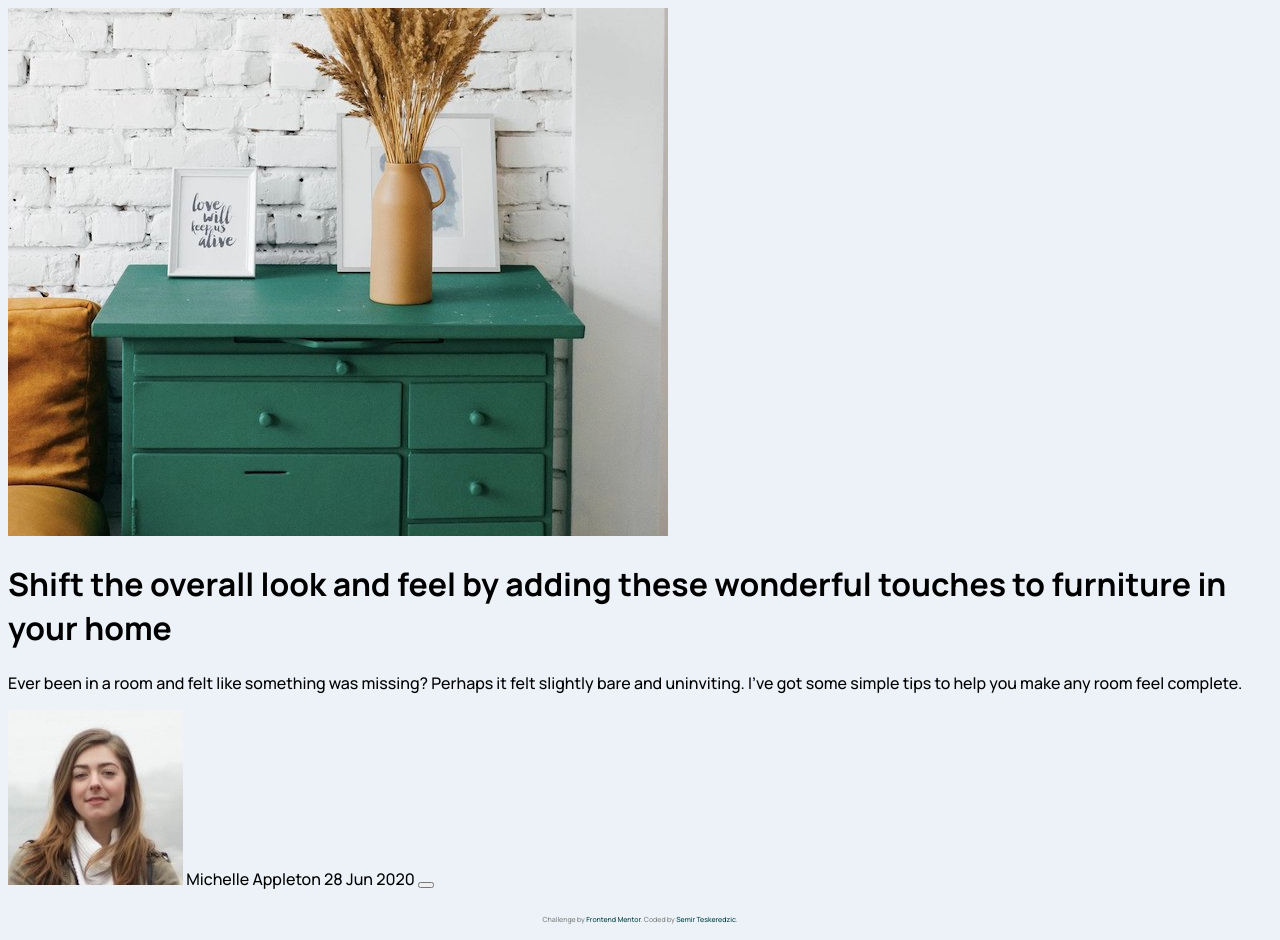
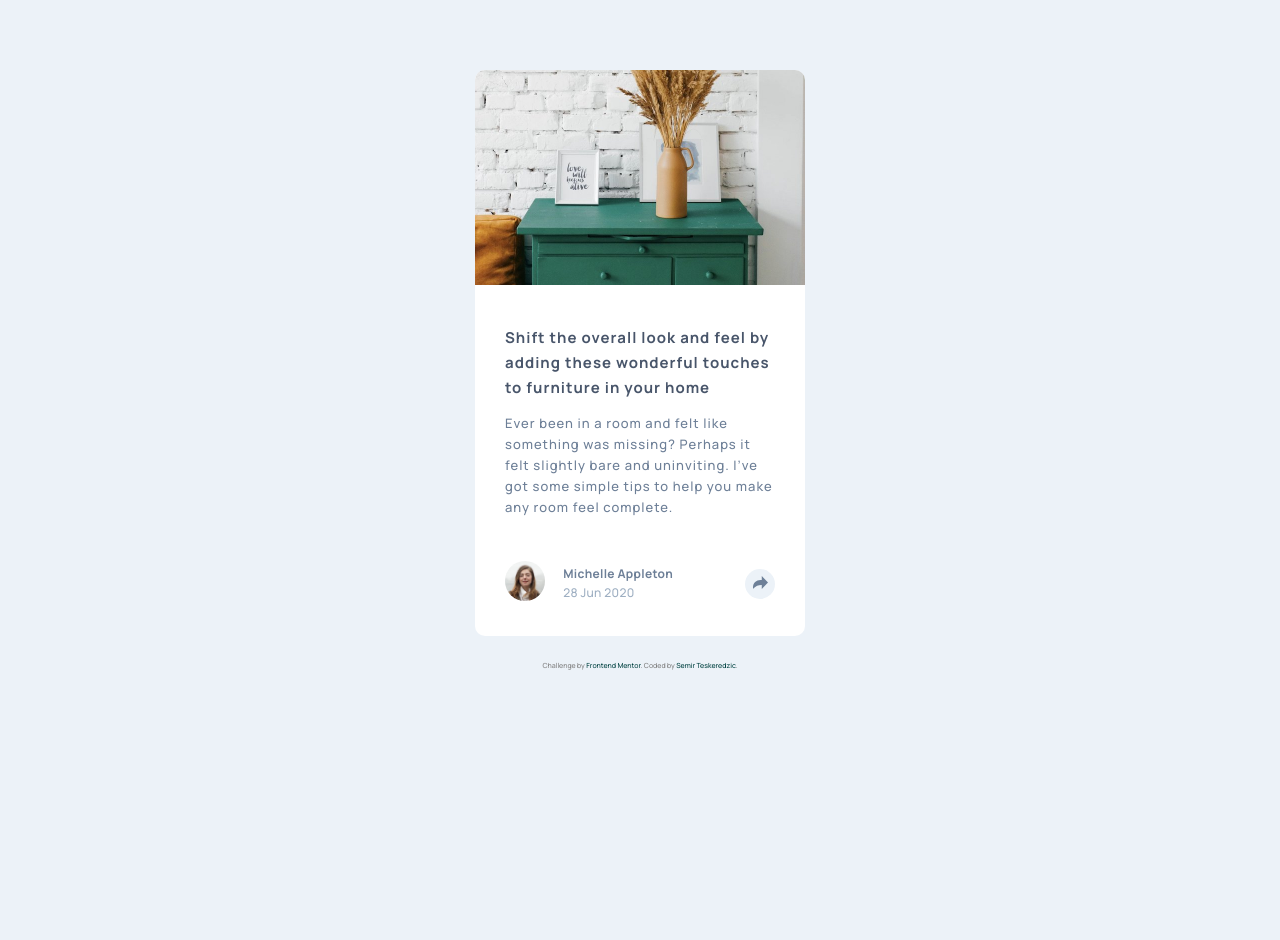
Before and after one commit to semirteskeredzic/article-preview, a plain HTML site: page index.html in a window 1280 px wide. After the commit the page ends 800 px from the top, so only its background shows below. Drawn offline with Linux system fonts and the light colour scheme.

Commit message:
share component initial js

```diff
--- a/index.html
+++ b/index.html
@@ -17,13 +17,12 @@
   <link rel="Stylesheet" type="text/css" href="./styles/styles.css">
 
   <!-- External JS -->
-  <link href="./js/main.js">
+  <script type="text/javascript" src="./js/main.js"></script>
 
 </head>
 <body>
   <div class="main--container">
     <div class="card-image--container">
-      <img class="card--image" src="images/drawers.jpg" />
     </div>
     <div class="card-text--container">
       <h1 class="card-text--title">Shift the overall look and feel by adding these wonderful
@@ -32,19 +31,39 @@
         it felt slightly bare and uninviting. I’ve got some simple tips
         to help you make any room feel complete.</p>
     </div>
-    <div class="card-bottom--container">
+
+
+    <div class="card-bottom--container open">
+
+      <div class="card-bottom--main-container">
+        <div class="card-bottom--info-container">
+          <div class="card-bottom--image-container">
             <img class="card-bottom--image" src="./images/avatar-michelle.jpg" />
+          </div>
+          <div class="card-bottom--additional-container">
             <span class="card-bottom--name">Michelle Appleton</span>
             <span class="card-bottom--date">28 Jun 2020</span>
-      <button class="card-bottom--button-share-open" />
           </div>
+        </div>
+        <div class="card-bottom--button-container">
+          <button onclick="toggleShare()" class="card-bottom--button-share-open"><img class="card-button--icon" src="./images/icon-share.svg"/></button>
+        </div>
+      </div>
+
       <div class="card-bottom--share-container">
+        <div class="card-bottom--share-info-container">
           <span class="card-bottom--share-text">Share</span>
           <img class="card-bottom--share-icon" src="./images/icon-facebook.svg" />
           <img class="card-bottom--share-icon" src="./images/icon-twitter.svg" />
           <img class="card-bottom--share-icon" src="./images/icon-pinterest.svg" />
-      <button class="card-bottom--button-share-close" />
         </div>
+        <button onclick="toggleShare()" class="card-bottom--button-share-close"><img class="card-button--icon-share" src="./images/icon-share.svg"/></button>
+      </div>
+
+    </div>
+
+
+
   </div>
 
   <div class="attribution">
--- a/js/main.js
+++ b/js/main.js
@@ -0,0 +1,13 @@
+function toggleShare() {
+    let shareElement = document.getElementsByClassName("card-bottom--share-container");
+    let standardElement = document.getElementsByClassName("card-bottom--main-container");
+    let mainElement = document.getElementsByClassName("card-bopttom--container");
+
+    if(shareElement[0].style.display === "none") {
+        standardElement[0].style.display = "none";
+        shareElement[0].style.display = "flex";
+    } else {
+        standardElement[0].style.display = "flex";
+        shareElement[0].style.display = "none";
+    }
+}
--- a/styles/styles.css
+++ b/styles/styles.css
@@ -1,11 +1,118 @@
 body {
     font-family: 'Manrope', sans-serif;
     background-color: hsl(210, 46%, 95%);
+    color: hsl(214, 17%, 51%)
+}
+
+.main--container {
+    border-radius: 10px;
+    margin: 0 auto;
+    background-color: #fff;
+    max-width: 330px;
+    margin-top: 70px;
+}
+
+.card-image--container {
+    width: 330px;
+    height: 215px;
+    background-image: url(../images/drawers.jpg);
+    background-size: cover;
+    border-radius: 10px 10px 0 0 ;
 }
 
 .card-bottom--share-container {
     display: none;
 }
+
+.card-text--container {
+    padding: 30px;
+}
+
+.card-text--title {
+    font-size: 15px;
+    font-weight: 700;
+    line-height: 25px;
+    color: hsl(217, 19%, 35%);
+    letter-spacing: 1px;
+}
+
+.card-text--paragraph {
+    font-size: 13px;
+    font-weight: 400;
+    line-height: 21px;
+    letter-spacing: 1px;
+}
+
+.card-bottom--container {
+    padding: 0 30px 30px;
+}
+
+.card-bottom--main-container {
+    display: flex;
+    justify-content: space-between;
+}
+
+.card-bottom--image-container {
+    display: inline-block;
+    vertical-align: sub;
+}
+
+.card-bottom--image {
+    border-radius: 50%;
+    width: 40px;
+}
+
+.card-bottom--additional-container {
+    display: inline-block;
+    padding-left: 15px;
+    line-height: 19px;
+    font-size: 12px;
+    letter-spacing: 0.3px;
+}
+
+.card-bottom--name {
+    display: block;
+    font-weight: 700;
+}
+
+.card-bottom--date {
+    display: block;
+    color: hsl(212, 23%, 69%);
+}
+
+.card-bottom--button-container {
+    display: inline-block;
+    align-self: center;
+}
+
+.card-bottom--button-share-open {
+    border: none;
+    border-radius: 50%;
+    width: 30px;
+    height: 30px;
+    background-color: hsl(210, 46%, 95%);
+}
+
+.card-button--icon {
+    padding-left: 1px;
+}
+
+.card-bottom--button-share-close {
+    border: none;
+    border-radius: 50%;
+    width: 30px;
+    height: 30px;
+    background-color: hsl(212, 23%, 69%);
+}
+
+.card-button--icon-share {
+    color: hsl(210, 46%, 95%);
+}
+
+.card-bottom--share-container {
+}
+
+
 
 .attribution {
     margin-top: 50px;
```
Lines whose indentation alone changed are shown as unchanged.
